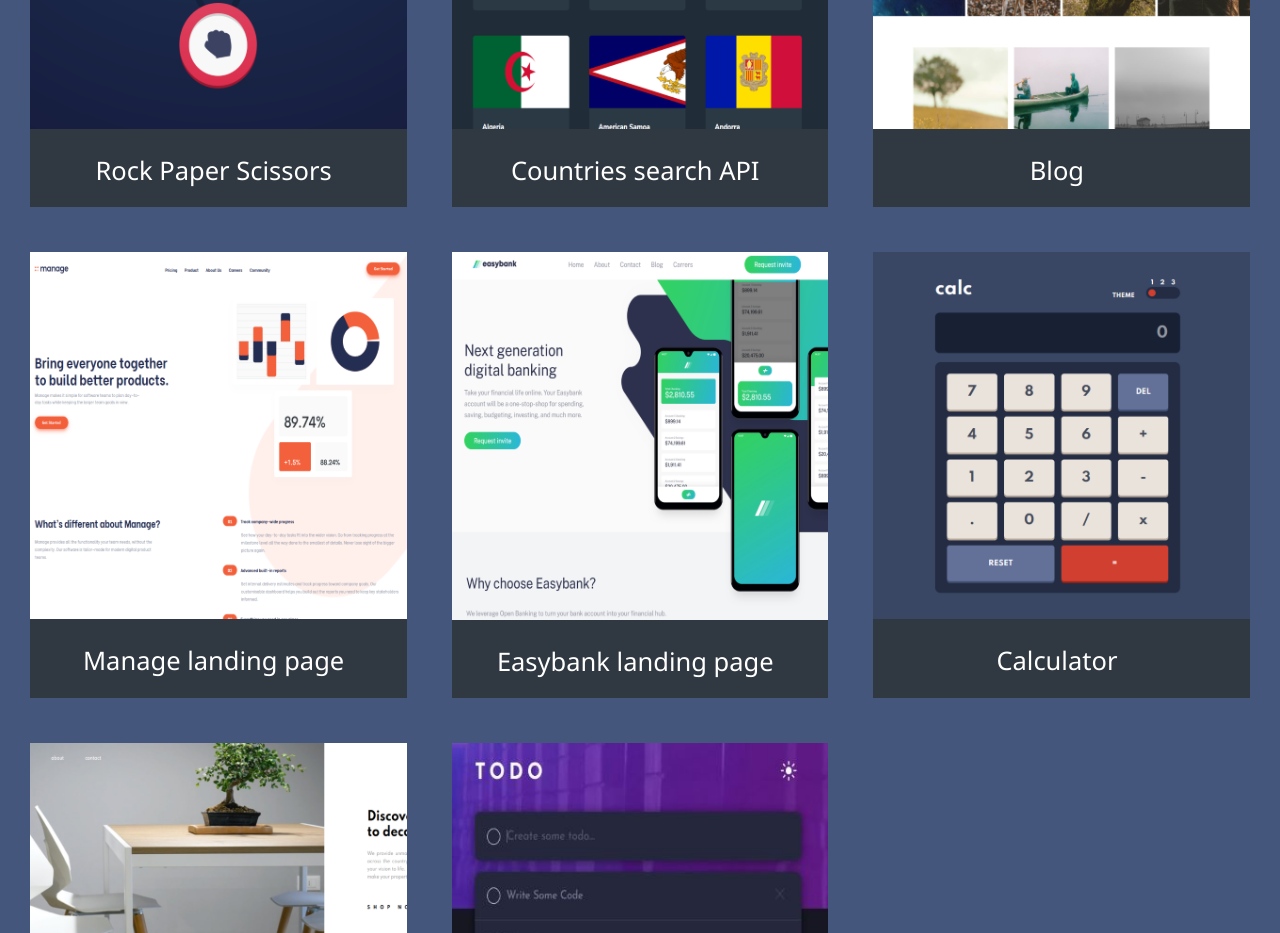
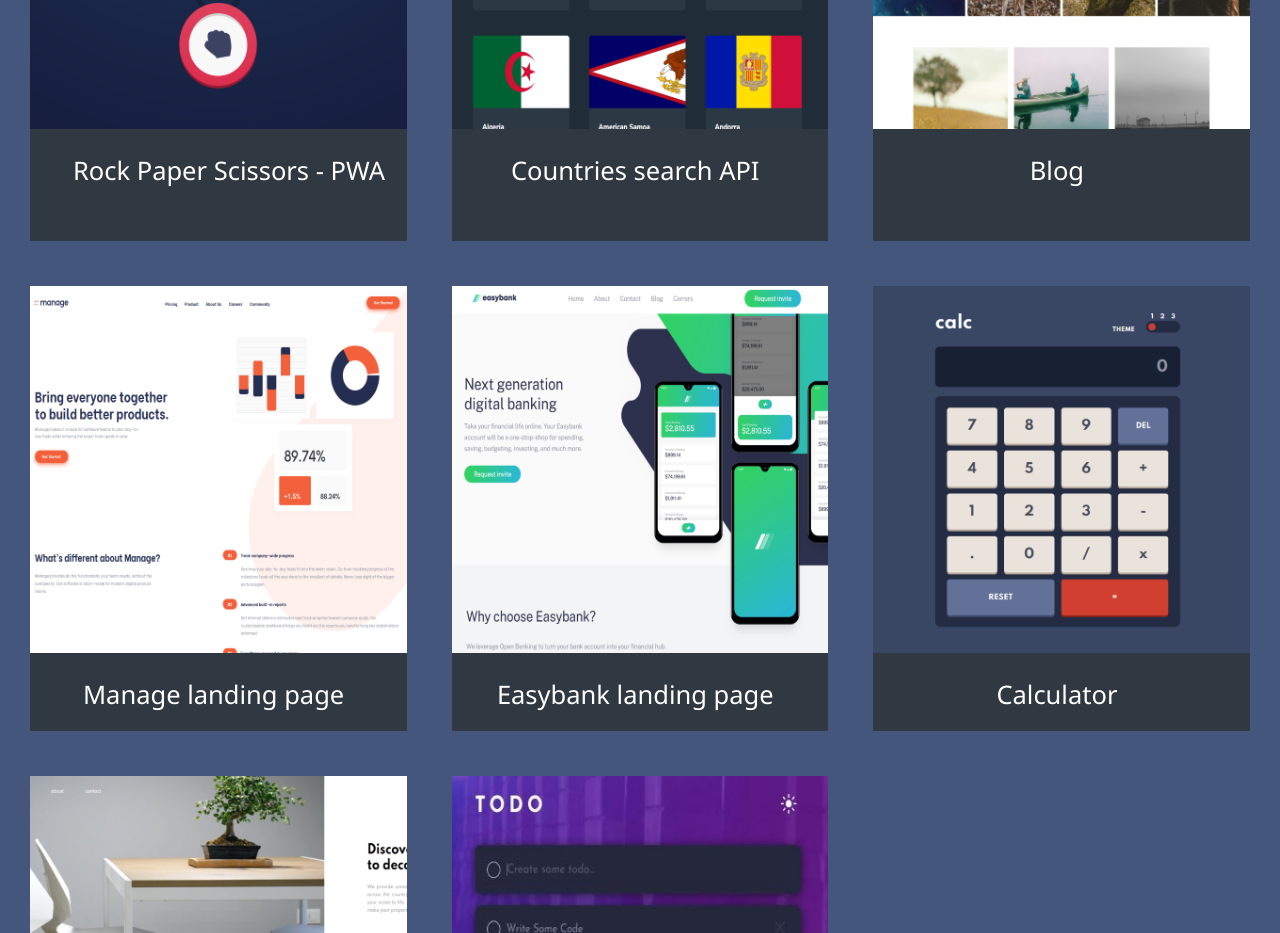
Before and after one commit to filip65/portfolio, a React (Create React App) app: page / in a window 1280 px wide. Shown: the part 1260-2193 px from the top of the page. Built offline with nearby package versions, Linux system fonts and the light colour scheme.

Commit message:
dopisanie do links

```diff
--- a/src/projects-links.js
+++ b/src/projects-links.js
@@ -1,6 +1,6 @@
 const data = [
   {
-    name: "Rock Paper Scissors",
+    name: "Rock Paper Scissors - PWA",
     img: "rpc.png",
     link: "https://rock-paper-scissors-katusin.netlify.app/",
   },
```
